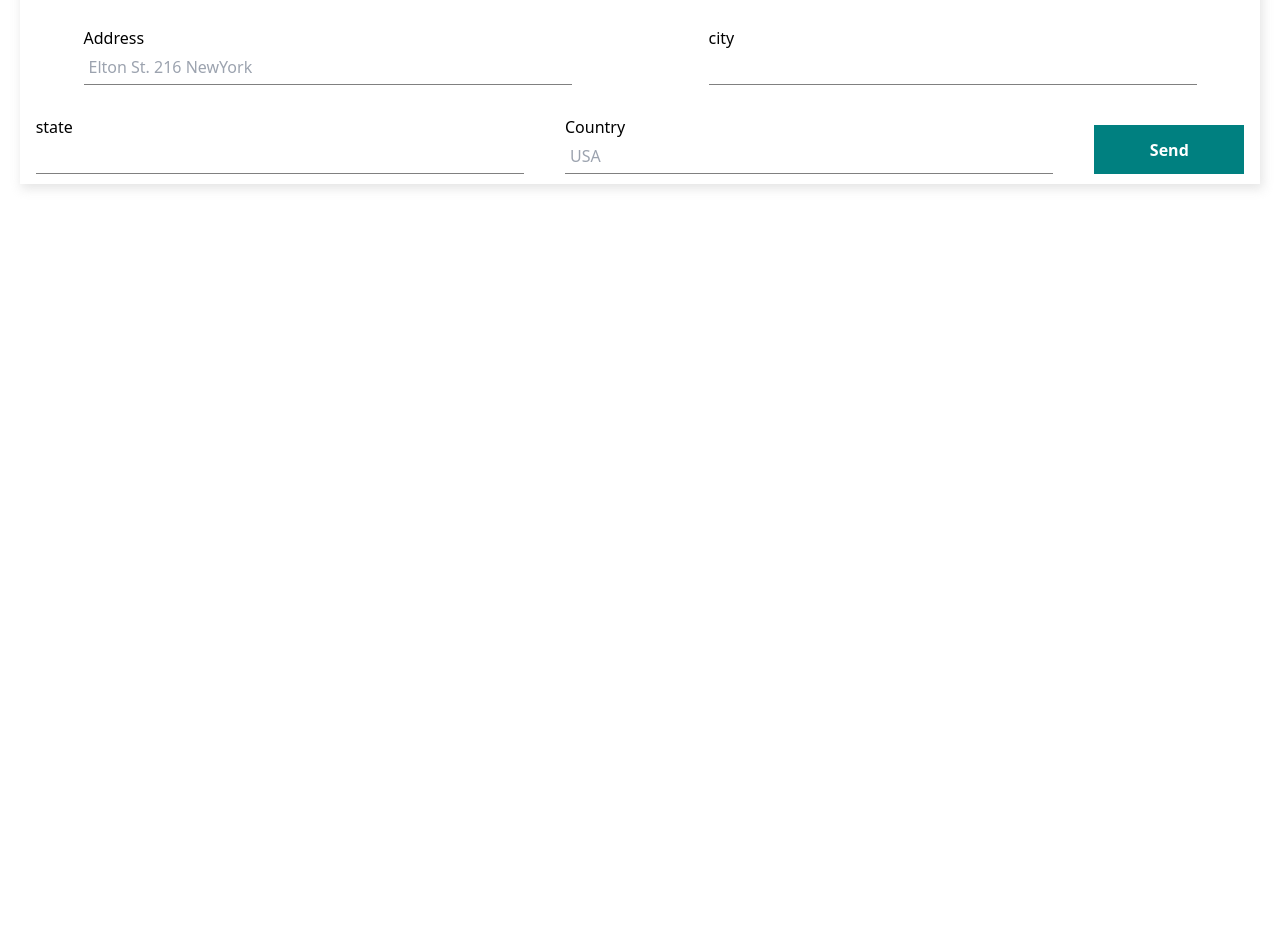
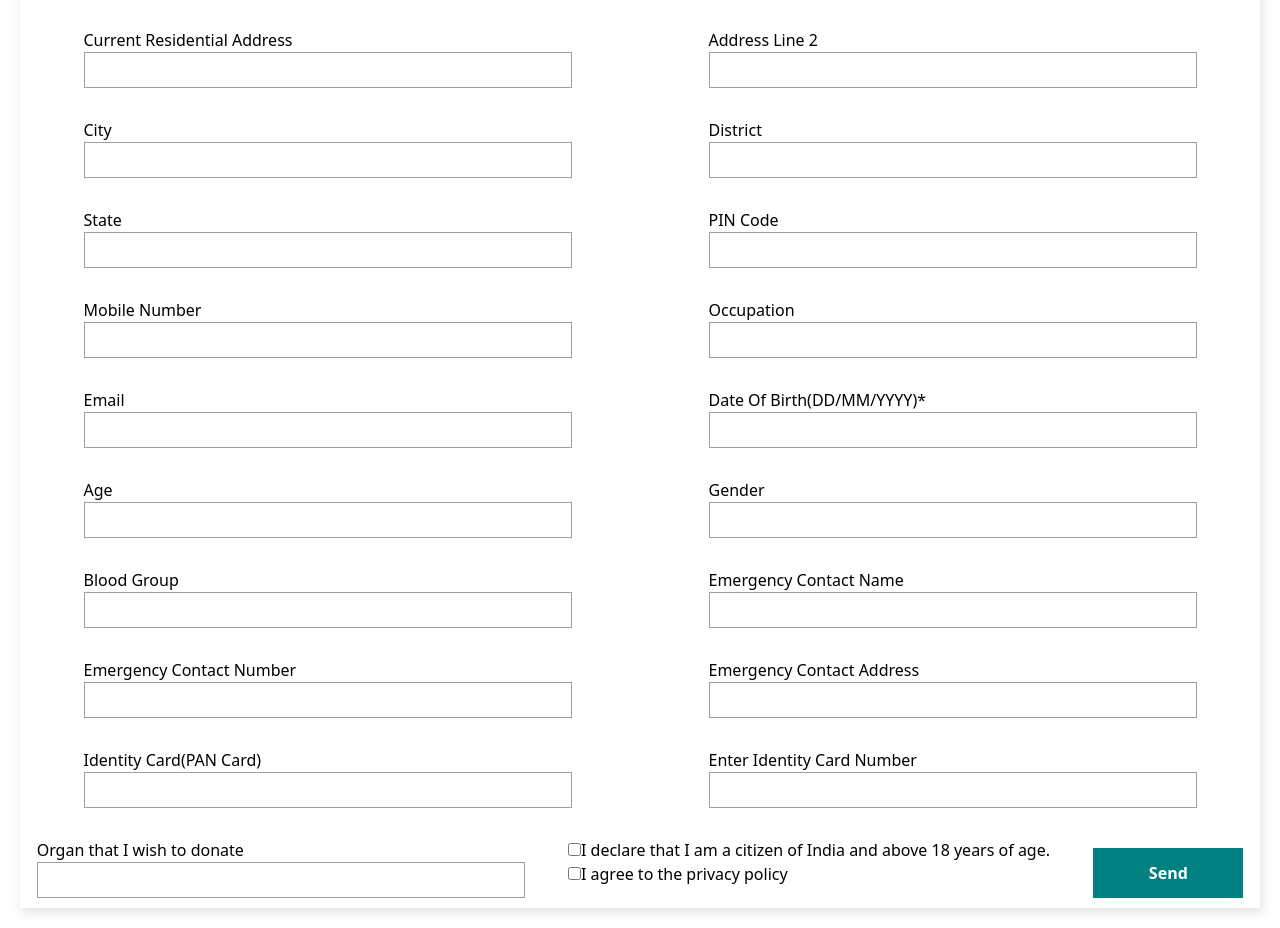
Before and after one commit to carnageitself/Hackathon-Technovate, a React (Vite) app: page /profile in a window 1280 px wide. Shown: the part 797-1725 px from the top of the page. Before the commit the page ends 1001 px from the top, so only its background shows below. Built offline with nearby package versions, Linux system fonts and the light colour scheme; no server answers.

Commit message:
profile added

```diff
--- /dev/null
+++ b/src/component/Checkbox.tsx
@@ -0,0 +1,14 @@
+
+
+import React,{useState} from "react";
+
+export default function CheckBox({ name }: { name: string },handleChange:()=>void): React.ReactElement {
+
+
+  return (
+    <div className="flex justify-center items-center gap-2">
+      <input type="checkbox" onChange={handleChange}  id="" />
+      <span>{name}</span>
+    </div>
+  );
+}
--- a/src/index.scss
+++ b/src/index.scss
@@ -185,8 +185,8 @@ background-size: contain;
               input {
                 width: 100%;
                 padding: 5px;
-                border: none;
-                border-bottom: 1px solid gray;
+
+                border: 1px solid rgb(162, 159, 159);
               }
             }
 
--- a/src/pages/Profile.tsx
+++ b/src/pages/Profile.tsx
@@ -1,20 +1,18 @@
-import React from "react";
-
-
+import {useState,useContext} from "react";
+import CheckBox from "../component/Checkbox";
+import {
+    doc,
+    setDoc,
+    serverTimestamp,
+    updateDoc  } from "firebase/firestore";
+    import {db} from '../firebase'
+import { AuthContext } from "../context/authContext";
 // import DriveFolderUploadOutlinedIcon from "@mui/icons-material/DriveFolderUploadOutlined";
 
-interface Input {
-  id: string;
-  label: string;
-  type: string;
-  placeholder: string;
-}
+const Profile: React.FC = () => {
+    const {currentUser} =useContext(AuthContext)
 
-interface Data {
-  [key: string]: string;
-}
-
-const Profile: React.FC = () => {
+    const [data, setData] = useState({});
   const inputs = [
     {
         id: "First Name",
@@ -23,66 +21,189 @@ const Profile: React.FC = () => {
         placeholder: "john_doe",
       },
       {
+        id: "Middle Name",
+        label: "Middle Name",
+        type: "text",
+        placeholder: "John Doe",
+      },
+      {
         id: "Last Name",
         label: "Last Name",
         type: "text",
         placeholder: "John Doe",
       },
       {
-      id: "email",
-      label: "Email",
-      type: "mail",
-      placeholder: "john_doe@gmail.com",
+        id: "Mother's/Father's Name",
+        label: "Mother's/Father's Name",
+        type: "text",
+        placeholder: "John Doe",
       },
       {
-      id: "phone",
-      label: "Phone",
+        id: "Current Residential Address",
+        label: "Current Residential Address",
+        type: "text",
+        placeholder: "John Doe",
+      },
+      {
+        id: "Address Line 2",
+        label: "Address Line 2",
+        type: "text",
+        placeholder: "John Doe",
+      },
+      {
+        id: "City",
+        label: "City",
+        type: "text",
+        placeholder: "John Doe",
+      },
+      {
+        id: "District",
+        label: "District",
+        type: "text",
+        placeholder: "John Doe",
+      },
+      {
+        id: "State",
+        label: "State",
+        type: "text",
+        placeholder: "John Doe",
+      },
+      {
+        id: "PIN Code",
+        label: "PIN Code",
+        type: "text",
+        placeholder: "John Doe",
+      },
+      {
+        id: "Mobile Number",
+        label: "Mobile Number",
+        type: "text",
+        placeholder: "John Doe",
+      },
+      {
+        id: "Occupation",
+        label: "Occupation",
         type: "text",
         placeholder: "+1 234 567 89",
       },
-
       {
-      id: "address",
-      label: "Address",
+        id: "Email",
+        label: "Email",
         type: "text",
         placeholder: "Elton St. 216 NewYork",
       },
       {
-      id: "city",
-      label: "city",
+        id: "Date Of Birth(DD/MM/YYYY)*",
+        label: "Date Of Birth(DD/MM/YYYY)*",
         type: "text",
       },
       {
-      id: "state",
-      label: "state",
+        id: "Age",
+        label: "Age",
         type: "text",
       },
       {
-      id: "country",
-      label: "Country",
+        id: "Gender",
+        label: "Gender",
         type: "text",
         placeholder: "USA",
       },
+      {
+        id: "Blood Group",
+        label: "Blood Group",
+        type: "text",
+        placeholder: "USA",
+      },
+      {
+        id: "Emergency Contact Name",
+        label: "Emergency Contact Name",
+        type: "text",
+        placeholder: "USA",
+      },
+      {
+        id: "Emergency Contact Number",
+        label: "Emergency Contact Number",
+        type: "text",
+        placeholder: "USA",
+      },
+      {
+        id: "Emergency Contact Address",
+        label: "Emergency Contact Address",
+        type: "text",
+        placeholder: "USA",
+      },
+      {
+        id: "Identity Card(PAN Card)",
+        label: "Identity Card(PAN Card)",
+        type: "text",
+        placeholder: "USA",
+      },
+      {
+        id: "Enter Identity Card Number",
+        label: "Enter Identity Card Number",
+        type: "text",
+        placeholder: "USA",
+      },
+      {
+        id: "Organ that I wish to donate",
+        label: "Organ that I wish to donate",
+        type: "text",
+        placeholder: "USA",
+      }
+
+  ];
+
+  const checkbox2 = [
+   "I declare that I am a citizen of India and above 18 years of age.",
+   "I agree to the privacy policy"
   ];
 
 
-  const  handleAdd=(e:any) => {
-    e.preventDefault()
+  const handleInput = (e:any) => {
+    const id = e.target.id;
+    const value = e.target.value;
+
+    setData({ ...data, [id]: value });
+
+
+  };
+
+const  handleChange = (e:any,name:String) => {
+    console.log(e,name);
+
 }
+  const handleAdd = async(e: any) => {
+    e.preventDefault();
+    console.log('click');
+    console.log(e.target[22].checked);
+  var a : string[]=[]
+    Array(9).fill("").forEach((item,index)=>{
+if (e.target[index].checked){
+a.push(checkbox[index])
+}
+    })
 
+    console.log(a,"checkbox");
+
+
+    const res = await setDoc(doc(db, "users", currentUser.uid), {
+        donar:{...data,},
+        timeStamp: serverTimestamp(),
+        itemChecked:a
+      },{merge:true});
+    console.log(res);
+
+  };
 
   return (
     <div className="new">
       <div className="newContainer">
         <div className=" top flex justify-center items-center text-black">
-          <h1 className=" font-bold text-2xl ">Profile</h1>
+          <h1 className=" font-bold text-2xl ">Organ Donation Form</h1>
         </div>
         <div className="bottom">
-
           <div className="right">
-            <form onSubmit={(e)=>handleAdd(e)}>
-
-
+            <form onSubmit={(e) => handleAdd(e)}>
               {inputs.map((input) => (
                 <div className="formInput" key={input.id}>
                   <label>{input.label}</label>
@@ -90,19 +211,24 @@ const Profile: React.FC = () => {
                   <input
                     id={input.id}
                     type={input.type}
-                    placeholder={input.placeholder}
-
+                    onChange={handleInput}
+                    required
                   />
                 </div>
               ))}
-              <button  type="submit">
-                Send
-              </button>
+
+<div className="flex px-14 w-full justify-start items-start flex-col">
+              {checkbox2.map((item, index) => (
+                <CheckBox name={item} key={index}    />
+              ))}
+</div>
+              <button type="submit">Send</button>
             </form>
           </div>
         </div>
       </div>
     </div>
-  )}
+  );
+};
 
 export default Profile;
```
Lines whose indentation alone changed are shown as unchanged.
